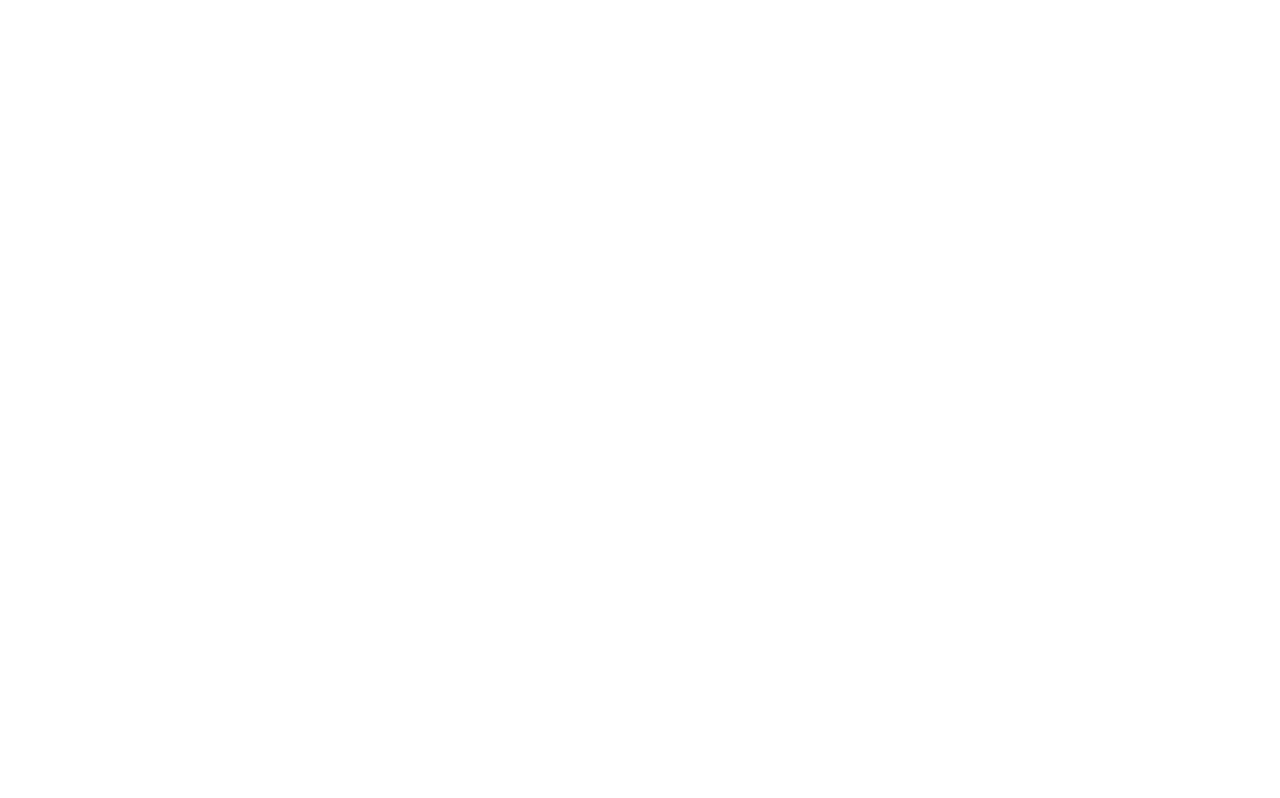
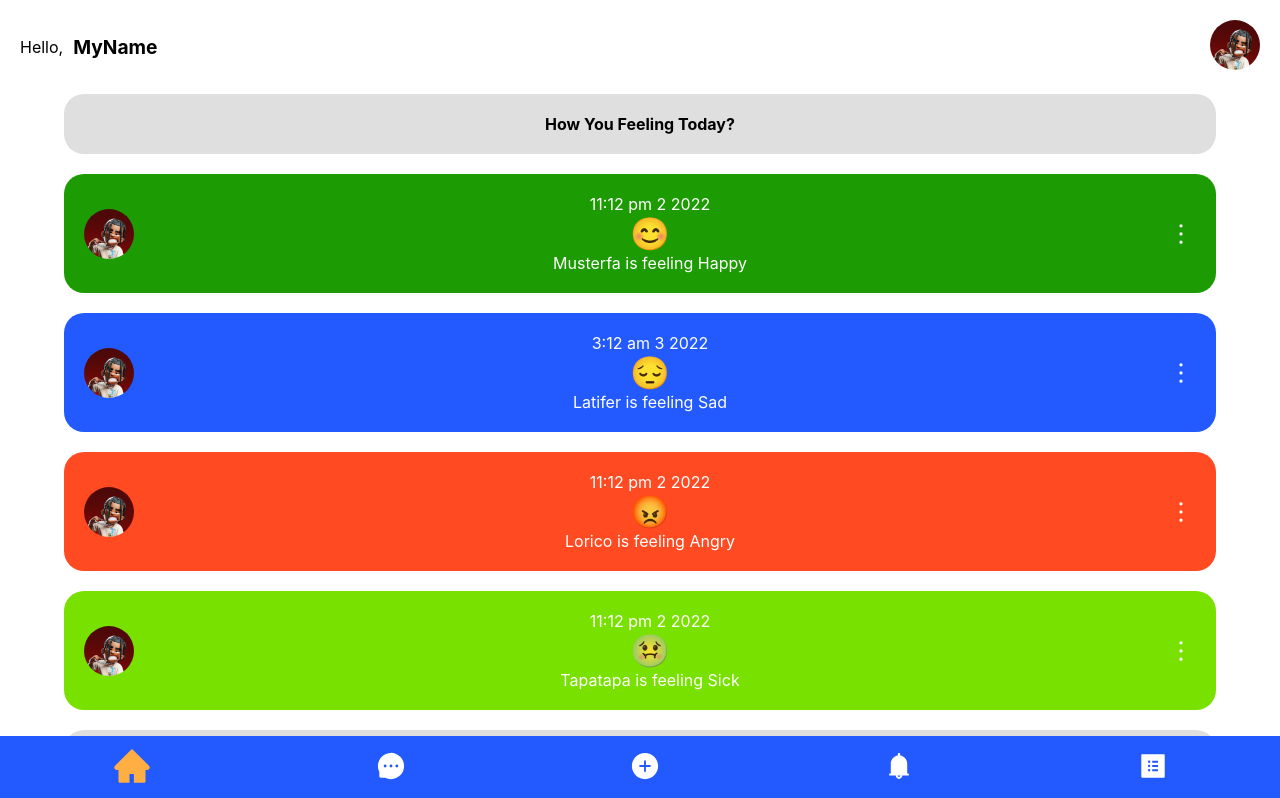
Before and after one commit to ge-nome/friends-frontend, a React (Create React App) app in the folder frontend/: page /feeds in a window 1280 px wide. Before the commit this address had no page. Shown: the top 798 px of the page. Built offline with nearby package versions, Linux system fonts and the light colour scheme.

Commit message:
colors and footer

```diff
--- a/frontend/src/App.css
+++ b/frontend/src/App.css
@@ -4,6 +4,26 @@
 }
 a {
   text-decoration: none;
+}
+.Sad{
+  background: #225aff!important;
+  color: white;
+}
+.Happy{
+  background: #1c9b03!important;
+  color: white;
+}
+.Sick{
+  background: #78e100!important;
+  color: white;
+}
+.Angry{
+  background: #ff4a22!important;
+  color: white;
+}
+.Funny{
+  background: #aa9704!important;
+  color: white;
 }
 .log-in-container {
   margin: auto;
@@ -130,3 +150,32 @@
   width: 90%;
   margin: auto;
 }
+.footer_nave {
+  display: flex;
+  flex-direction: row;
+  justify-content: space-around;
+  align-items: center;
+  background: #225aff;
+  padding: 10px 0px;
+  position: fixed;
+  width: 100%;
+  bottom: 0;
+  color: white;
+}
+.not-auth{
+
+    text-align: center;
+    padding: 5px;
+}
+
+.bottom-margin {
+  margin-bottom: 99px;
+}
+svg.icons-footer-false {
+  color: white;
+  font-size: 30px;
+}
+svg.icons-footer-active {
+  color: rgb(255, 174, 67);
+  font-size: 40px;
+}
--- a/frontend/src/App.js
+++ b/frontend/src/App.js
@@ -8,6 +8,7 @@
 import Login from './pages/Auth/Login';
 import Register from './pages/Auth/Register';
 import HomeFeed from './pages/Home/Home';
+import Footer from './components/Footer';
 
 
 function App() {
@@ -15,9 +16,11 @@
     <BrowserRouter>
       <Routes>
         <Route path="/" element={<HomeFeed />} />
+        <Route path="/feeds" element={<HomeFeed />} />
         <Route path="/signin" element={<Login />} />
         <Route path="/signup" element={<Register />}/>
-    </Routes>
+      </Routes>
+      <Footer auth={true}/>
   </BrowserRouter>
   );
 }
--- /dev/null
+++ b/frontend/src/components/Footer.js
@@ -0,0 +1,29 @@
+//import {useState} from "react";
+import { Link,  useLocation } from "react-router-dom";
+import { AiFillHome, AiFillMessage, AiFillBell, AiFillProfile, AiFillPlusCircle} from "react-icons/ai";
+
+
+function Footer({ auth }) {
+    const loc = useLocation()
+    const cheeckLoc = (p) => {
+        if (loc.pathname === p) {
+            return true
+        }
+        return false
+    }
+
+    if(auth){
+    return (
+        <div className="footer_nave">
+            <Link to="/feeds"><AiFillHome  className={`icons-footer-${cheeckLoc("/feeds")&&"active"}`}  /></Link>
+            <Link to="/message"><AiFillMessage className={`icons-footer-${cheeckLoc("/message")&&"active"}`}  /></Link>
+            <Link to="/add"><AiFillPlusCircle  className={`icons-footer-${cheeckLoc("/add")&&"active"}`} /></Link>
+            <Link to="notification"><AiFillBell className={`icons-footer-${cheeckLoc("/notification")&&"active"}`}  /></Link>
+            <Link to="/profile"><AiFillProfile className={`icons-footer-${cheeckLoc("/profile")&&"active"}`} /></Link>
+        </div>
+        );
+    }
+    return <div className="not-auth">For the love of it</div>
+  }
+
+  export default Footer;
--- a/frontend/src/pages/Auth/Login.js
+++ b/frontend/src/pages/Auth/Login.js
@@ -18,7 +18,7 @@
         console.log(password, email);
     }
     return (
-        <div className="log-in-container">
+        <div className="log-in-container bottom-margin">
             <div className="login-header">
                 <h2>Welcome!</h2>
                 <small className="text-color">Please sign in your account</small>
@@ -33,7 +33,7 @@
                 {<CommonBtn onChangeClick={loginFun} label="Sign in" />
                 }
                 {/*</div>{<button className="enter-btn" ><Link to="/feeds" className="">Sign in</Link></button>*/}
-                <button className="enter-btn" ><FcGoogle size={30}/><div style={{margin:10}} /> Sign in with Google</button>
+                <button onClick={googleAuth} className="enter-btn" ><FcGoogle size={30}/><div style={{margin:10}} /> Sign in with Google</button>
             </div>
 
             <div className="login-footer">
--- a/frontend/src/pages/Auth/Register.js
+++ b/frontend/src/pages/Auth/Register.js
@@ -20,7 +20,7 @@
         console.log(password, email);
     }
     return (
-        <div className="log-in-container">
+        <div className="log-in-container bottom-margin">
             <div className="login-header">
                 <h2>Create Account</h2>
                 <small className="text-color">Please fill the form</small>
--- a/frontend/src/pages/Home/Hcomponent/FeelingsCard.js
+++ b/frontend/src/pages/Home/Hcomponent/FeelingsCard.js
@@ -9,7 +9,7 @@
 
 
     return (
-        <div className="card-component">
+        <div className={`card-component ${feelings}`} >
             <ProfileImg />
             <div className="write-up">
                 <div className="card-date">{date}</div>
--- a/frontend/src/pages/Home/Home.js
+++ b/frontend/src/pages/Home/Home.js
@@ -41,7 +41,7 @@
 
 
     return (
-        <div className="home-feed-container">
+        <div className="home-feed-container bottom-margin">
             <HomeHeader />
 
             <div className="mood-enter-div"><Link to='/' ><div className="say-mood-div">How You Feeling Today?</div></Link></div>
@@ -49,7 +49,7 @@
                 {
                     users.map((e, i) => {
                         return (
-                            <Cards name={e.name} date={e.date} feelings={e.feelings} emoji={e.emoji}/>
+                            <Cards key={i} name={e.name} date={e.date} feelings={e.feelings} emoji={e.emoji}/>
                         )
                     })
                 }
```
